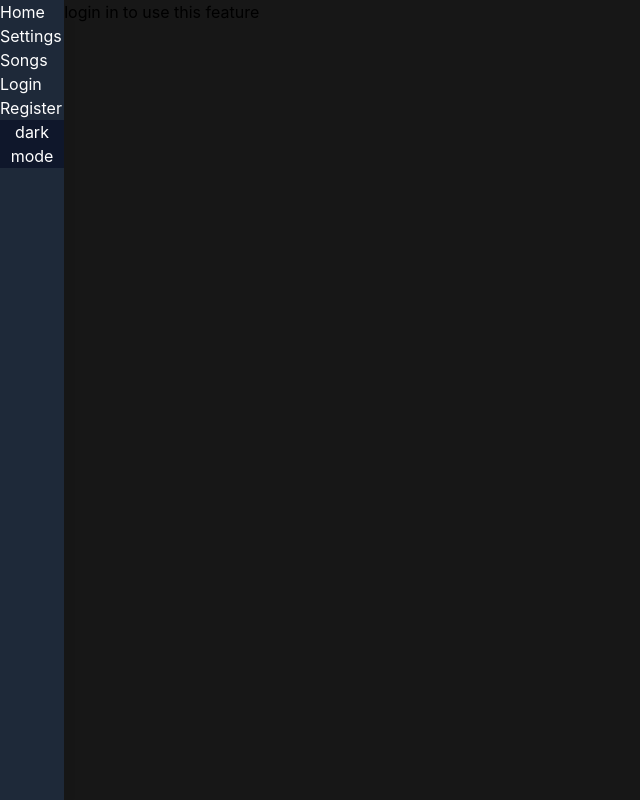
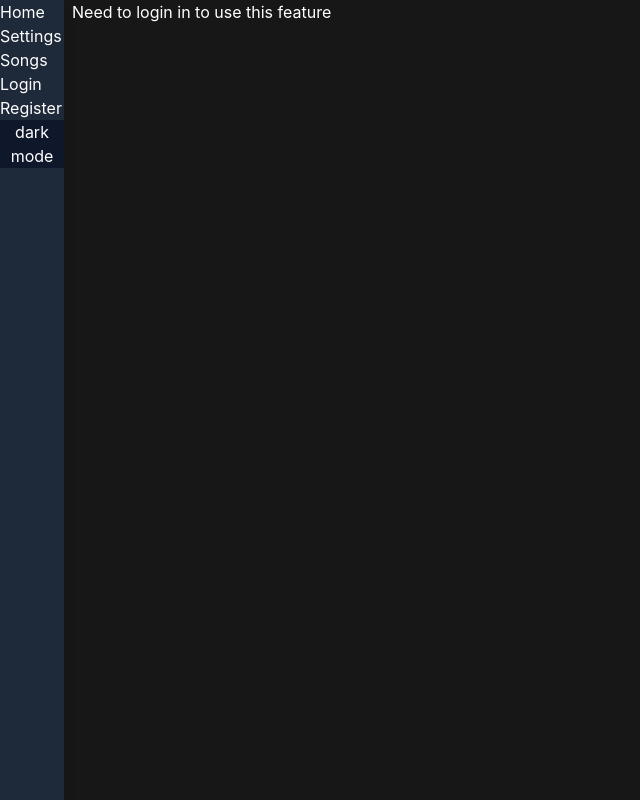
Before and after one commit to Wulver2/mongo-music-journal, a React (Vite) app in the folder client/music_journal/: page /settings in a window 1280 px wide. Shown: the whole page, without its empty margins (0-640 px from the left). Built offline with nearby package versions, Linux system fonts and the light colour scheme; no server answers.

Commit message:
Create and add delete button to settings

```diff
--- /dev/null
+++ b/client/music_journal/src/components/deleteAcc.jsx
@@ -0,0 +1,25 @@
+import { useContext } from "react";
+import { UserContext } from "../../context/userContext";
+import { useNavigate } from "react-router";
+import axios from "axios";
+
+
+export function DeleteAcc() {
+    const {setUser} = useContext(UserContext);
+    const navigate = useNavigate();
+
+    const handleDelete = () => {
+        try {
+            axios.delete("http://localhost:5001/auth/deleteAcc");
+            setUser(null)
+            navigate("/");
+        } catch (error) {
+            console.log(error.message);
+        }
+    }
+    // Add second check for deletion
+
+    return (
+        <button className="bg-red-700">Delete Account</button>
+    )
+}
--- a/client/music_journal/src/pages/settings.jsx
+++ b/client/music_journal/src/pages/settings.jsx
@@ -1,11 +1,12 @@
 import { useContext } from "react"
 import { UserContext } from "../../context/userContext"
+import { DeleteAcc } from "../components/deleteAcc"
 
 export function Settings() {
     const { user } = useContext(UserContext)
     return (
-        <div>
-            {user ? <p>User logged in</p> : <p>Need to login in to use this feature</p>}
+        <div className="text-white ml-18">
+            {user ? <DeleteAcc></DeleteAcc> : <p>Need to login in to use this feature</p>}
         </div>
     )
 }
```
